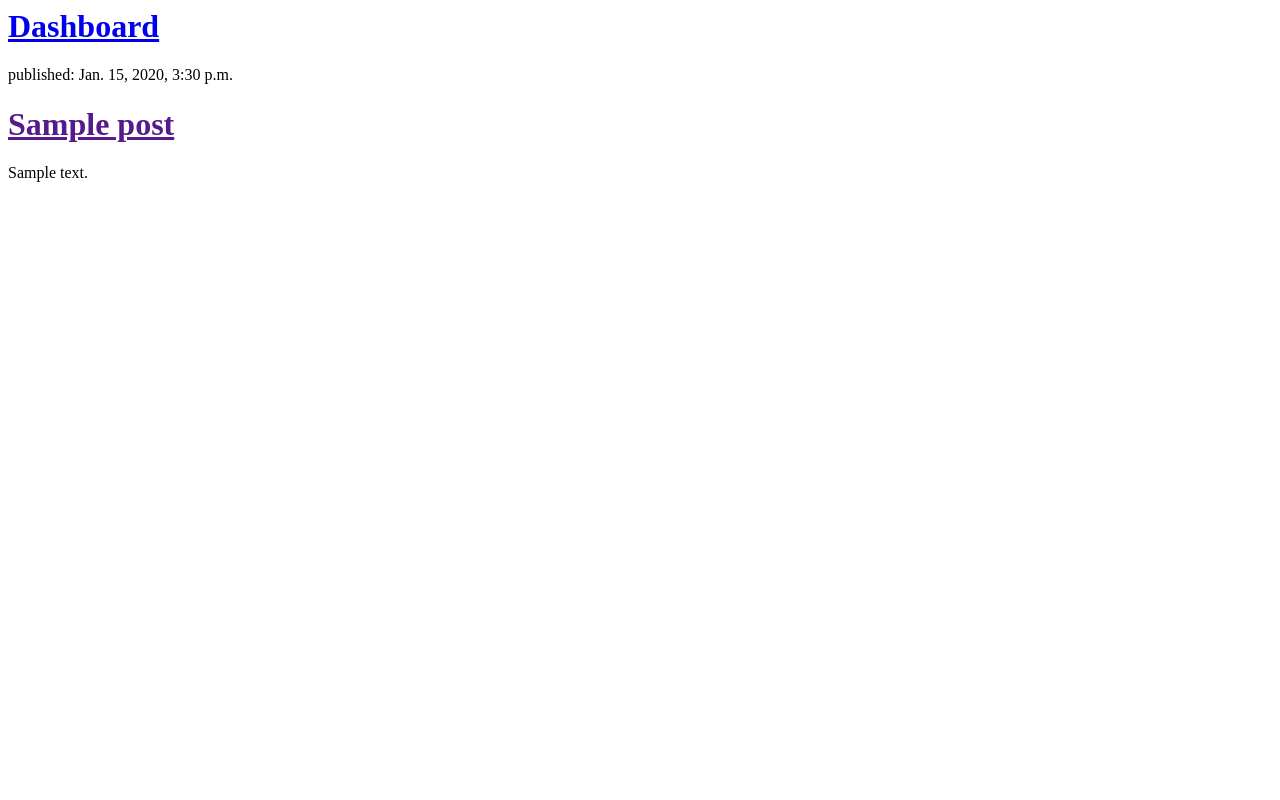
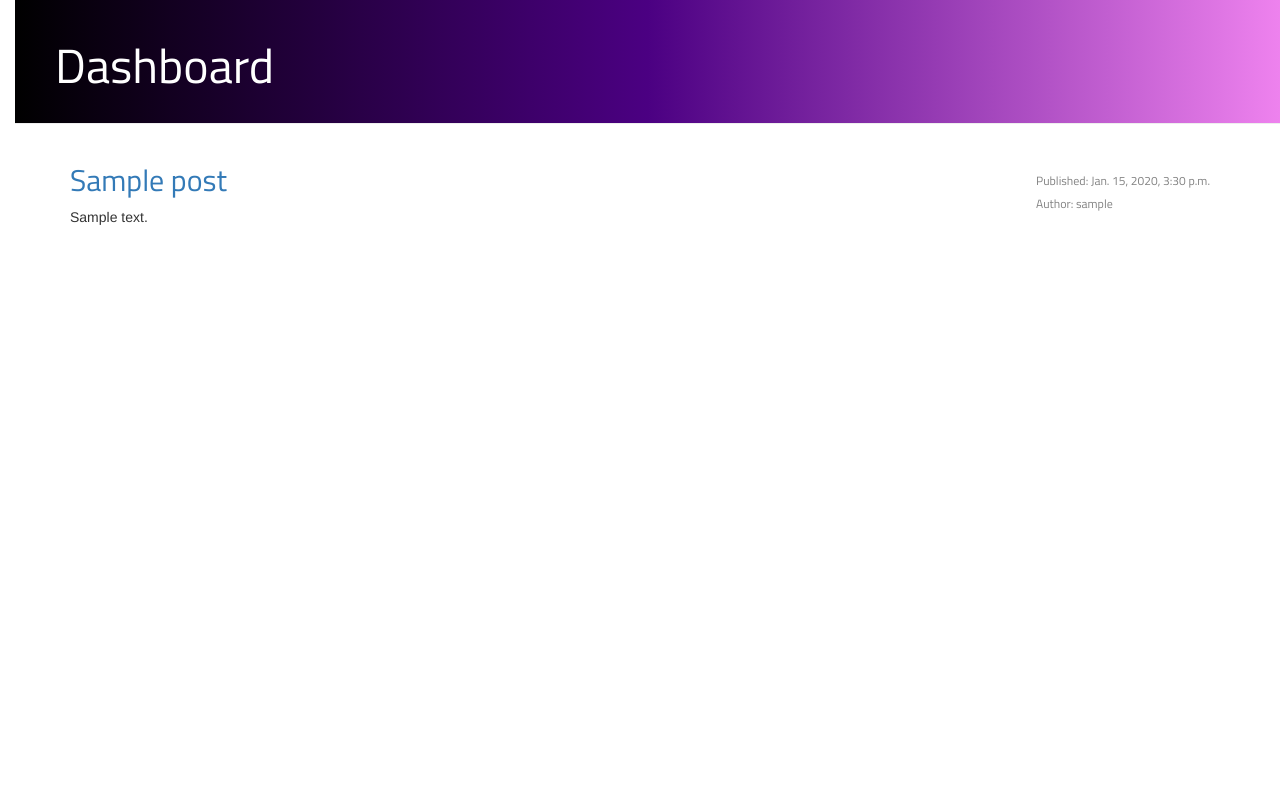
Before and after one commit to satyam07/BlueDash, a Django app: template dash/templates/dash/post_list.html in a window 1280 px wide. Run offline with Django 3.2, Linux system fonts and the light colour scheme; the template is opened without the code that fills it: values that come from a table or form of the project are taken from there, others are empty; tables that the repository leaves empty hold one stand-in row (values such as "Sample post"); some libraries are stand-ins or nearby versions.

Commit message:
Tinkering Modified CSS

```diff
--- /dev/null
+++ b/dash/static/css/blog.css
@@ -0,0 +1,57 @@
+h1 a {
+    color: #FCA205;
+    font-family: 'Titillium Web', sans-serif;
+}
+
+body {
+    padding-left: 15px;
+}
+
+.page-header {
+    /*background-color: #ff6700;*/
+    background: linear-gradient(to right, black,indigo,violet);
+    margin-top: 0;
+    padding: 20px 20px 20px 40px;
+}
+
+.page-header h1, .page-header h1 a, .page-header h1 a:visited, .page-header h1 a:active {
+    color: #ffffff;
+    font-size: 36pt;
+    text-decoration: none;
+}
+
+.content {
+    margin-left: 40px;
+}
+
+h1, h2, h3, h4, h5, h6 {
+    font-family: 'Titillium Web', sans-serif;
+}
+
+.date {
+    float: right;
+    color: #828282;
+}
+
+.save {
+    float: right;
+}
+
+.post-form textarea, .post-form input {
+    width: 100%;
+}
+
+.top-menu, .top-menu:hover, .top-menu:visited {
+    color: #ffffff;
+    float: right;
+    font-size: 26pt;
+    margin-right: 20px;
+}
+
+.post {
+    margin-bottom: 70px;
+}
+
+.post h1 a, .post h1 a:visited {
+    color: #000000;
+}
--- a/dash/templates/dash/post_list.html
+++ b/dash/templates/dash/post_list.html
@@ -1,18 +1,33 @@
+{% load staticfiles %}
+
 <html>
     <head>
+    	<link rel="stylesheet" href="//maxcdn.bootstrapcdn.com/bootstrap/3.2.0/css/bootstrap.min.css">
+		<link rel="stylesheet" href="//maxcdn.bootstrapcdn.com/bootstrap/3.2.0/css/bootstrap-theme.min.css">
+		<link rel="stylesheet" href="{% static 'css/blog.css' %}">
+		<link href='https://fonts.googleapis.com/css?family=Titillium+Web' rel='stylesheet' type='text/css'>
         <title>Element Blue</title>
     </head>
     <body>
-        <div>
+        <div class="page-header">
     <h1><a href="/">Dashboard</a></h1>
 </div>
 
-{% for post in posts %}
-    <div>
-        <p>published: {{ post.published_date }}</p>
-        <h1><a href="">{{ post.title }}</a></h1>
-        <p>{{ post.text|linebreaks }}</p>
+<div class="content container">
+    <div class="row">
+        <div class="col-md-12">
+            {% for post in posts %}
+                <div class="post">
+                    <div class="date">
+                        <h6>Published: {{ post.published_date }}</h6>
+                        <h6>Author: {{ post.author }}</h6>
+                    </div>
+                    <h2><a href="">{{ post.title }}</a></h2>
+                    <p>{{ post.text|linebreaks }}</p>
+                </div>
+            {% endfor %}
+        </div>
     </div>
-{% endfor %}
+</div>
     </body>
 </html>
```
